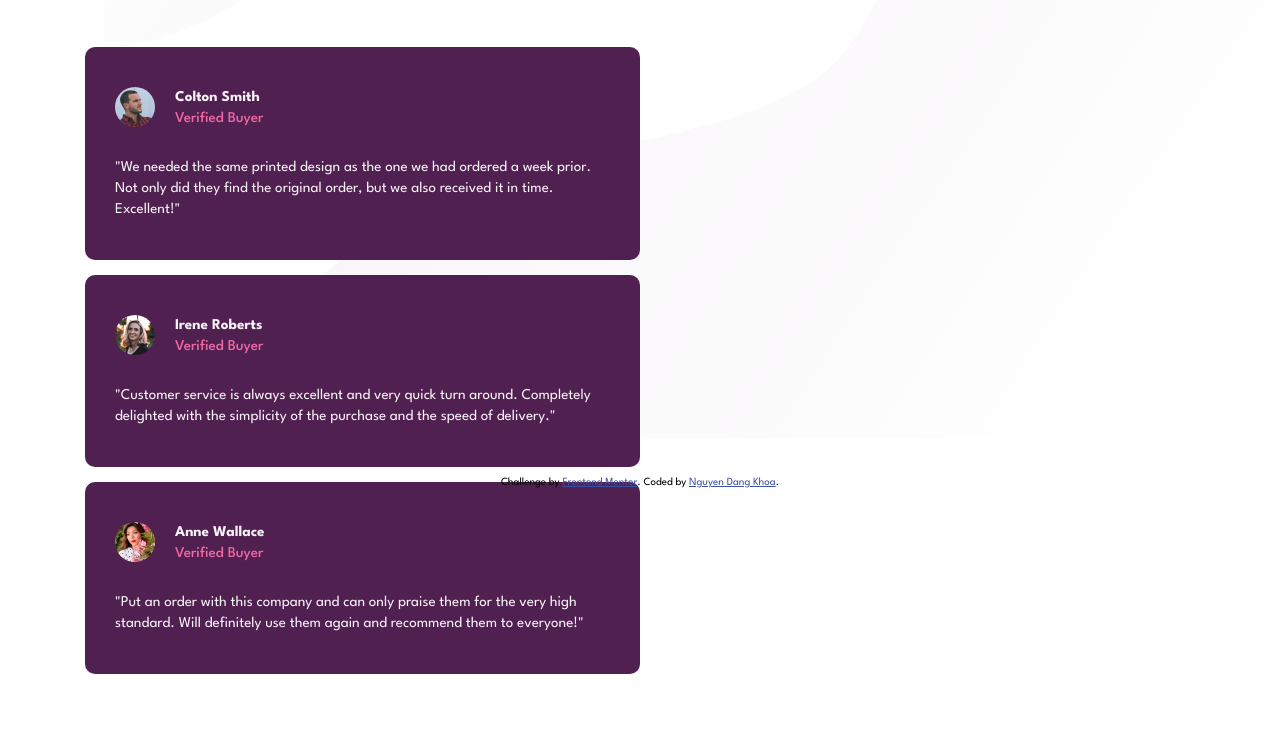
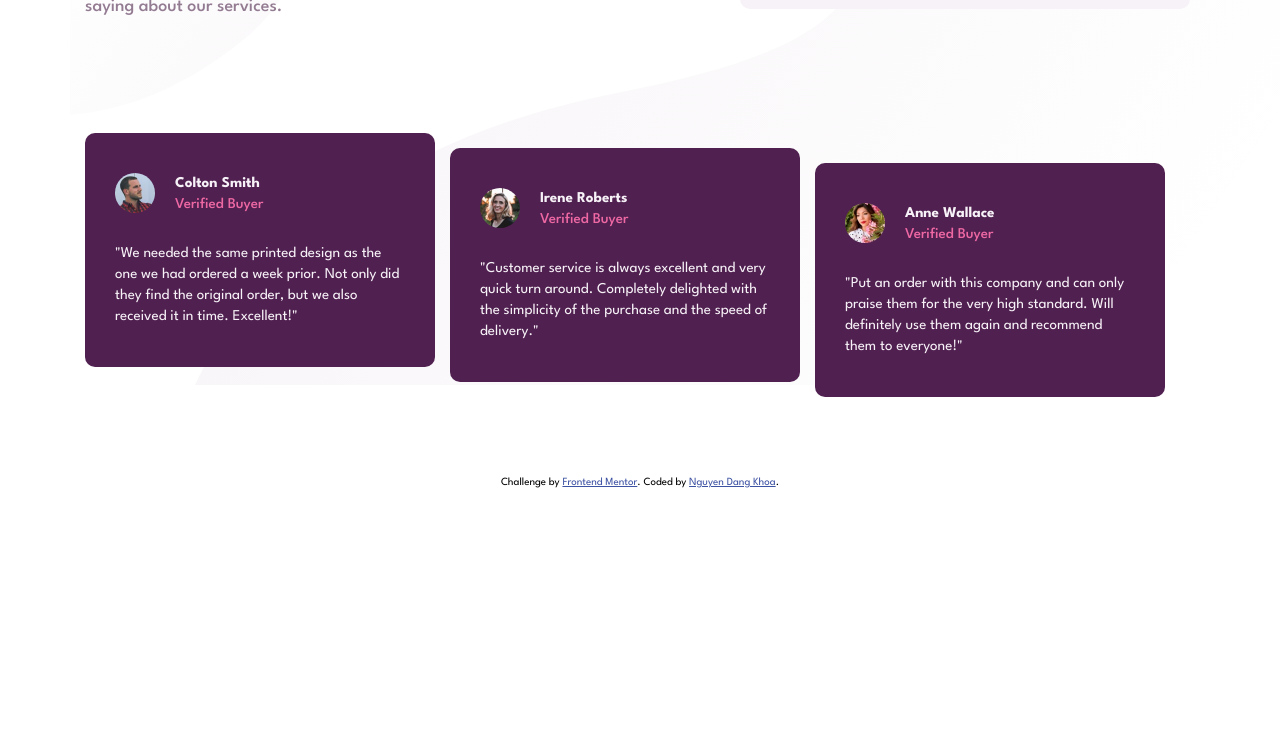
Before and after one commit to dangkhoa1195/social-proof-section, a plain HTML site: page index.html in a window 1280 px wide. Shown: the part 313-1042 px from the top of the page. After the commit the page ends 800 px from the top, so only its background shows below. Drawn offline with Linux system fonts and the light colour scheme.

Commit message:
finish project

```diff
--- a/css/style.scss
+++ b/css/style.scss
@@ -20,17 +20,19 @@ body {
   flex-direction: column;
   font-family: 'League Spartan', sans-serif;
   font-size: 1.5rem;
+  justify-content: center;
   min-height: 100vh;
   padding: 2.5rem;
   @include min-width() {
     background-image: url('../images/bg-pattern-top-desktop.svg'),
       url('../images/bg-pattern-bottom-desktop.svg');
-    background-position: 15% 0%, 100% 20%;
+    background-position: 10% 15%, 100% 20%;
   }
 }
 .social-proof {
   @include min-width() {
     display: grid;
+    grid-row-gap: 7rem;
     grid-template-areas:
       'desc ratings'
       'testimonials testimonials';
@@ -38,14 +40,25 @@ body {
     max-width: 111rem;
   }
   &__desc {
+    @include min-width() {
+      grid-area: desc;
+      display: flex;
+      flex-direction: column;
+      justify-content: center;
+    }
     &-title {
       color: $very-dark-magenta;
       font-size: 3rem;
       font-weight: 700;
-      // line-height: 1.3;
       margin-bottom: 2.5rem;
       padding: 5.5rem 4.5rem 0 4.5rem;
       text-align: center;
+      @include min-width() {
+        font-size: 4rem;
+        text-align: start;
+        padding-left: 0;
+        padding-right: 20rem;
+      }
     }
     &-paragraph {
       color: $dark-grayish-magenta;
@@ -54,6 +67,10 @@ body {
       line-height: 1.3;
       margin-bottom: 4.5rem;
       text-align: center;
+      @include min-width() {
+        text-align: start;
+        padding-right: 12rem;
+      }
     }
   }
   &__ratings {
@@ -61,23 +78,51 @@ body {
     flex-direction: column;
     gap: 1.5rem;
     margin-bottom: 5rem;
+    @include min-width() {
+      grid-area: ratings;
+      justify-content: center;
+      margin-bottom: 0;
+      max-width: 45rem;
+    }
   }
   &__testimonials {
     display: flex;
     flex-direction: column;
     gap: 1.5rem;
     margin-bottom: 5rem;
+    @include min-width() {
+      grid-area: testimonials;
+      flex-direction: row;
+    }
   }
 }
 .rating {
   background-color: $light-grayish-magenta;
   border-radius: 1rem;
   padding: 2rem 0;
+  @include min-width() {
+    align-items: center;
+    display: flex;
+    gap: 3rem;
+    padding: 2rem 3rem;
+    &:nth-child(2) {
+      position: relative;
+      left: 5rem;
+    }
+    &:nth-child(3) {
+      position: relative;
+      left: 10rem;
+    }
+  }
   &__stars {
+    align-items: center;
     display: flex;
     gap: 1rem;
     justify-content: center;
     margin-bottom: 1.5rem;
+    @include min-width() {
+      margin-bottom: 0;
+    }
   }
   &__desc {
     color: $very-dark-magenta;
@@ -90,6 +135,17 @@ body {
   border-radius: 1rem;
   color: $light-grayish-magenta;
   padding: 4rem 3rem;
+  @include min-width() {
+    max-width: 35rem;
+    &:nth-child(2) {
+      position: relative;
+      top: 1.5rem;
+    }
+    &:nth-child(3) {
+      position: relative;
+      top: 3rem;
+    }
+  }
   &__header {
     align-items: center;
     display: flex;
```
Also changed, not shown: css/style.css, images/social-proof-section.jpg (added), 1 other file.
